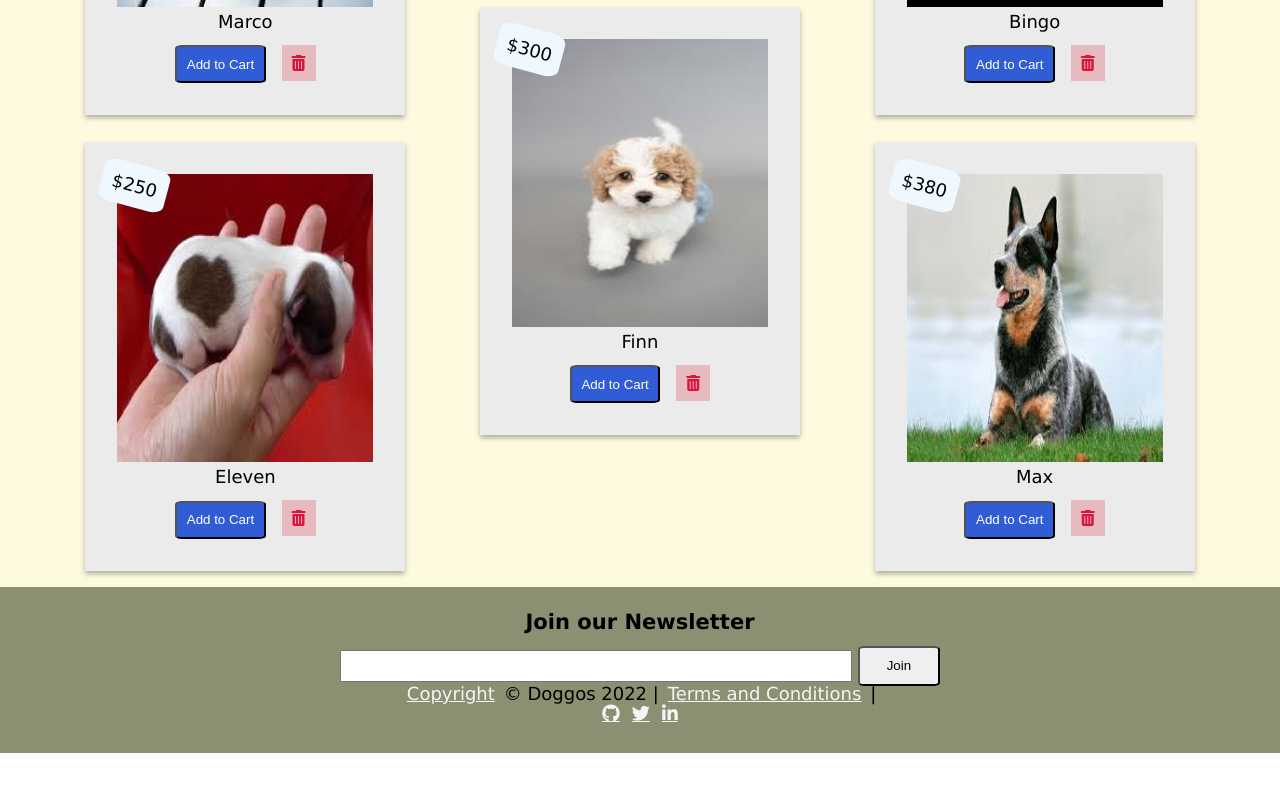
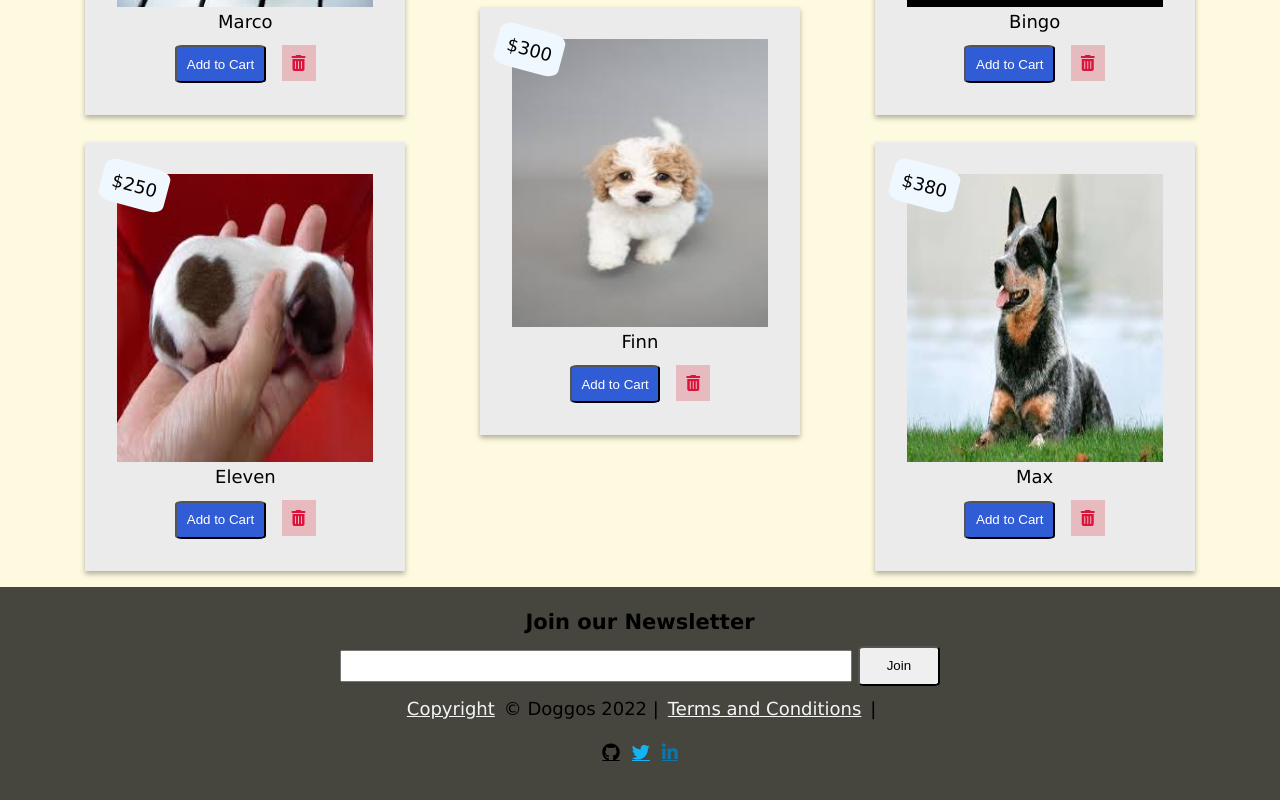
Before and after one commit to makis-pro/doggo, a plain HTML site: page index.html in a window 1280 px wide. Shown: the part 1540-2340 px from the top of the page. Before the commit the page ends 2293 px from the top, so only its background shows below. Drawn offline with Linux system fonts and the light colour scheme.

Commit message:
ADD socials styles

```diff
--- a/styles.css
+++ b/styles.css
@@ -358,7 +358,7 @@ div.dog button.remove{
 /* FOOTER SECTION */
 
 footer{
-  background-color: #8c8f72;
+  background-color: #46463e;
   line-height: 1rem;
   padding: 1.5em .5em;
   text-align: center;
@@ -369,9 +369,8 @@ footer input{
   padding: .4rem;
 }
 
-footer p{
-  margin-top: 1rem;
-  color: whitesmoke;
+footer .copyright{
+  padding-top: 15px;
 }
 
 footer a{
@@ -384,6 +383,31 @@ footer button{
 
 footer button:hover{
   background-color: white;
+}
+
+footer .socials{
+  padding: 1.5rem 0;
+}
+
+section.socials .fa{
+  padding: .5rem 5px;
+  font-size: 1.5rem;
+}
+
+.fa-github{
+  color: black;
+}
+
+.fa-twitter{
+  color: #11b4f4;
+}
+
+.fa-linkedin{
+  color: #0e76a8;
+}
+
+.fa:hover {
+  opacity: 0.8;
 }
 
 /* FOOTER DARK THEME */
```
